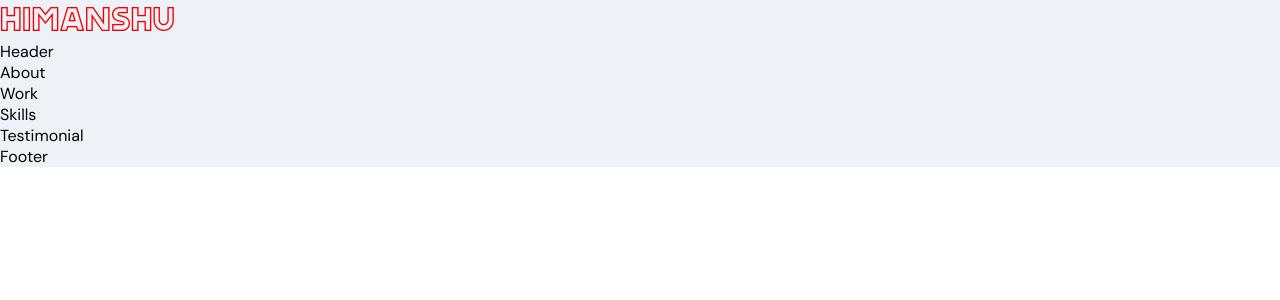
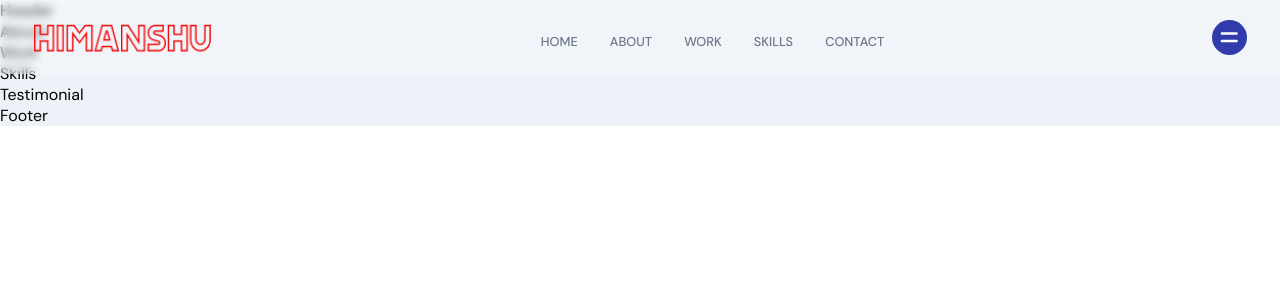
Before and after one commit to hi-malik/Portfolio2022, a React (Create React App) app in the folder frontend_react/: page / in a window 1280 px wide. Shown: the top 300 px of the page. Built offline with nearby package versions, Linux system fonts and the light colour scheme.

Commit message:
navbar-almost design

```diff
--- a/frontend_react/src/components/Navbar/Navbar.jsx
+++ b/frontend_react/src/components/Navbar/Navbar.jsx
@@ -1,13 +1,42 @@
-import React from 'react'
+import React, { useState } from 'react';
+import { HiMenuAlt4, HiX } from 'react-icons/hi';
+import { motion } from 'framer-motion';
 
 import { images } from '../../constants';
 import './Navbar.scss';
 
 const Navbar = () => {
+  const [toggle, setToggle] = useState(false);
   return (
-    <nav>
-        <div>
+    <nav className = "app__navbar">
+        <div className = "app__navbar-logo">
             <img src = {images.logo} alt = "logo" />
+        </div>
+        <ul className = "app__navbar-links">
+          {['home', 'about', 'work', 'skills', 'contact'].map((item) => (
+            <li className = "app__flex p-text" key = {`link-${item}`}>
+              <div />
+              <a href = {`#${item}`}>{item}</a>
+            </li>
+          ))}
+        </ul>
+
+        <div className = "app__navbar-menu">
+            <HiMenuAlt4 onClick={() => setToggle(true)}/>
+
+            {toggle && (
+              <motion.div
+                whileInView={{ x: [300, 0] }}
+                transition={{ duration: 0.85, ease: 'easeOut' }}
+              >
+                <HiX onClick={() => setToggle(false)}/>
+                {['home', 'about', 'work', 'skills', 'contact'].map((item) => (
+                  <li key = {{item}}>
+                    <a href = {`#${item}`}>{item}</a>
+                  </li>
+                ))}
+              </motion.div>
+            )}
         </div>
     </nav>
   )
--- a/frontend_react/src/components/Navbar/Navbar.scss
+++ b/frontend_react/src/components/Navbar/Navbar.scss
@@ -0,0 +1,133 @@
+.app__navbar {
+    width : 100%;
+
+    display : flex;
+    justify-content: space-between;
+    align-items: center;
+
+    padding: 1rem 2rem;
+    background: rgba(255, 255, 255, 0.25);
+    backdrop-filter: blur(4px);
+    -webkit-backdrop-filter: blur(4px);
+    border: 1px solid rgba(255, 255, 255, 0.18);
+    position: fixed;
+    z-index: 2;
+}
+
+.app__navbar-logo{
+    display: flex;
+    justify-content: flex-start;
+    align-items: center;
+
+    img {
+        width: 90px;
+        height: 20px;
+
+        @media screen and (max-width: 2000px) {
+            width: 180px;
+            height: 40px;
+        }
+
+
+    }
+}
+
+.app__navbar-links {
+    flex: 1;
+    display: flex;
+    justify-content: center;
+    align-items: center;
+
+    list-style: none;
+
+    li {
+        margin: 0 1rem;
+        cursor: pointer;
+
+        flex-direction: column;
+
+        div {
+            width: 5px;
+            height: 5px;
+            background: transparent;
+            border-radius: 50%;
+
+            margin-bottom: 5px;
+        }
+
+        a {
+            color: var(--gray-color);
+            text-decoration: none;
+            flex-direction: column;
+
+            text-transform: uppercase;
+            font-weight: 500;
+
+            transition: all 0.3s ease-in-out;
+
+            &:hover {
+                color: var(--secondary-color);
+            }
+        }
+
+        &:hover {
+            div {
+                background: var(--secondary-color);
+            }
+        }
+    }
+
+    @media screen and (max-width: 900px) {
+        display: none;
+    }
+}
+
+.app__navbar-menu {
+    width: 35px;
+    height: 35px;
+    border-radius: 50%;
+    position: relative;
+
+    display: flex;
+    justify-content: center;
+    align-items: center;
+    background-color: var(--secondary-color);
+
+    svg {
+        width: 70%;
+        height: 70%;
+        color: var(--white-color);
+    }
+
+    div {
+        position: fixed;
+        top: 0;
+        bottom: 0;
+        right: 0;
+        z-index: 5;
+
+        padding: 1rem;
+
+        width: 80%;
+        height: 100vh;
+
+        display: flex;
+        justify-content: flex-end;
+        align-items: flex-end;
+        flex-direction: column;
+
+        background: url('../../assets/bgWhite.png');
+        background-color: var(--white-color);
+        background-size: cover;
+        background-repeat: repeat;
+
+        box-shadow: 0 0 20px rgba(168, 168, 168, 0.15);
+
+        svg {
+            width: 35px;
+            height: 35px;
+            color: var(--secondary-color);
+            margin: 0.5 rem 1rem;
+        }
+    }
+}
```
